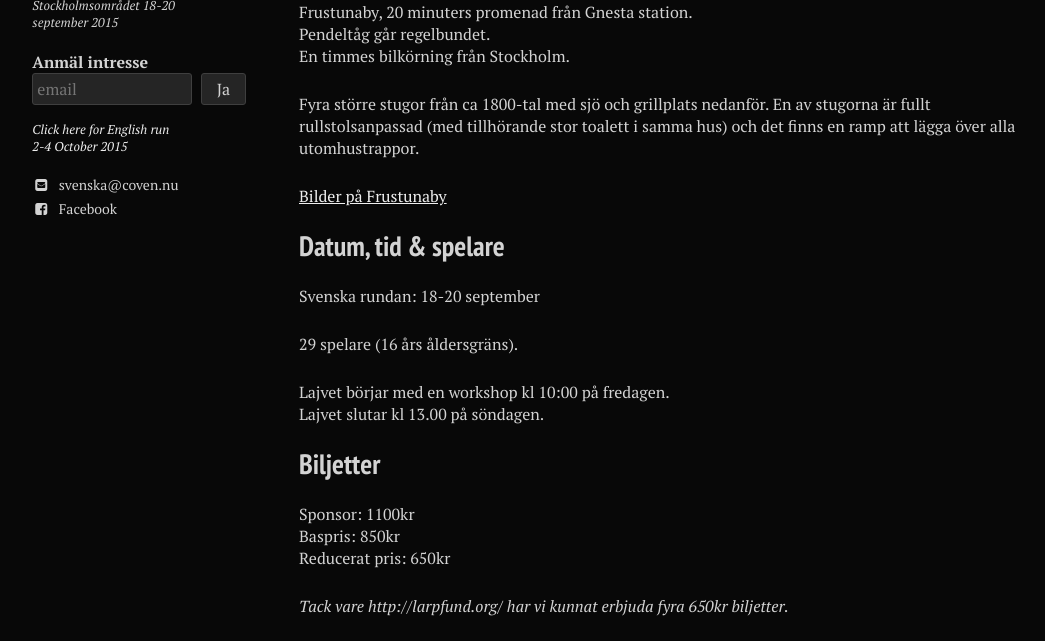
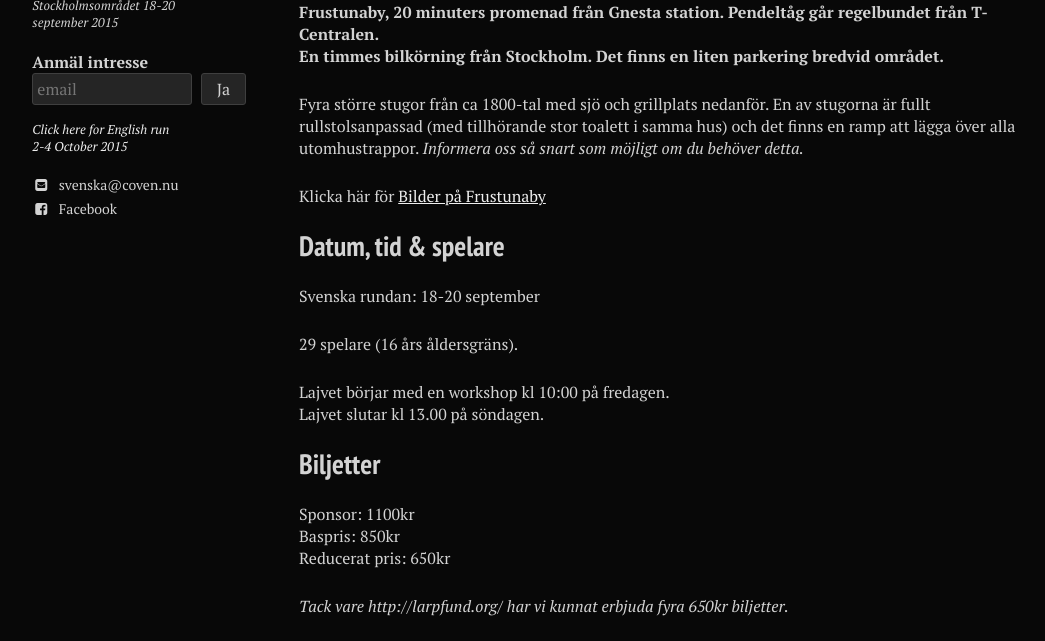
Before and after one commit to stanislavb/www.coven.nu, a Jekyll site: the page built from praktiskt/index.md, in a window 1280 px wide and 900 px high, scrolled down 526 px, cut to the strip 259-900 px from the top of the window. Shown: the whole strip, without its empty margins (21-1066 px from the left). Built offline with Jekyll 4.4.1, drawn with Linux system fonts in a browser that asks for light colours; nearby versions of some CDN libraries.

Commit message:
Update index.md

```diff
--- a/praktiskt/index.md
+++ b/praktiskt/index.md
@@ -20,13 +20,12 @@ image:
 ## Plats
 <iframe src="https://www.google.com/maps/embed/v1/place?q=frustuna&key=AIzaSyClEWLh20lxrQBFR7omuuVESviszPxONyk" width="100%" height="100%" frameborder="0" style="border:0"></iframe>
 
-Frustunaby, 20 minuters promenad från Gnesta station.
-Pendeltåg går regelbundet.
-En timmes bilkörning från Stockholm.
+**Frustunaby, 20 minuters promenad från Gnesta station. Pendeltåg går regelbundet från T-Centralen.**
+**En timmes bilkörning från Stockholm. Det finns en liten parkering bredvid området.**
 
-Fyra större stugor från ca 1800-tal med sjö och grillplats nedanför. En av stugorna är fullt rullstolsanpassad (med tillhörande stor toalett i samma hus) och det finns en ramp att lägga över alla utomhustrappor.
+Fyra större stugor från ca 1800-tal med sjö och grillplats nedanför. En av stugorna är fullt rullstolsanpassad (med tillhörande stor toalett i samma hus) och det finns en ramp att lägga över alla utomhustrappor. *Informera oss så snart som möjligt om du behöver detta.*
 
-[Bilder på Frustunaby](http://old.scoutkansliet.se/frus/frusbild.htm)
+Klicka här för [Bilder på Frustunaby](http://old.scoutkansliet.se/frus/frusbild.htm)
 
 ## Datum, tid & spelare
 
```
